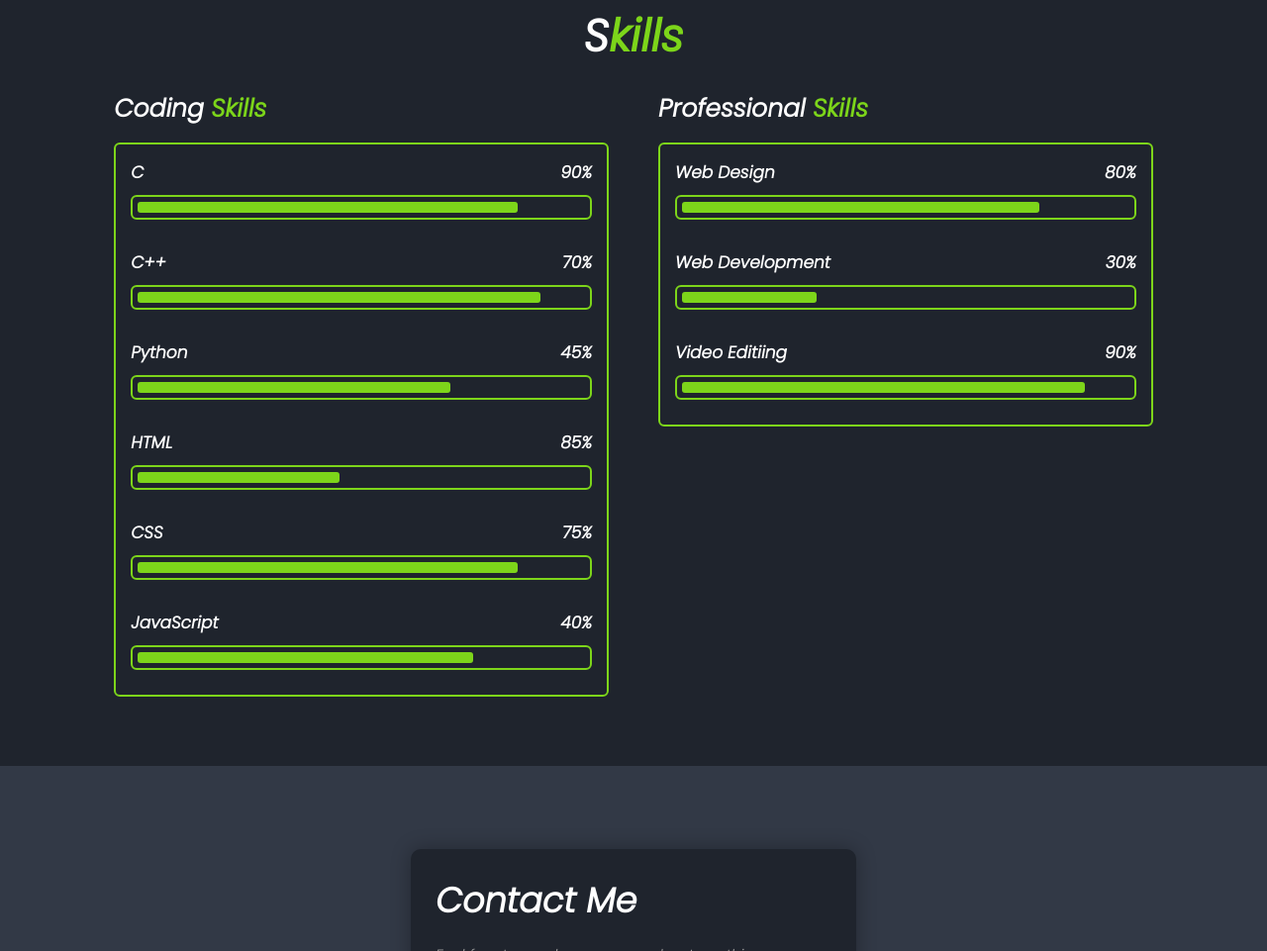
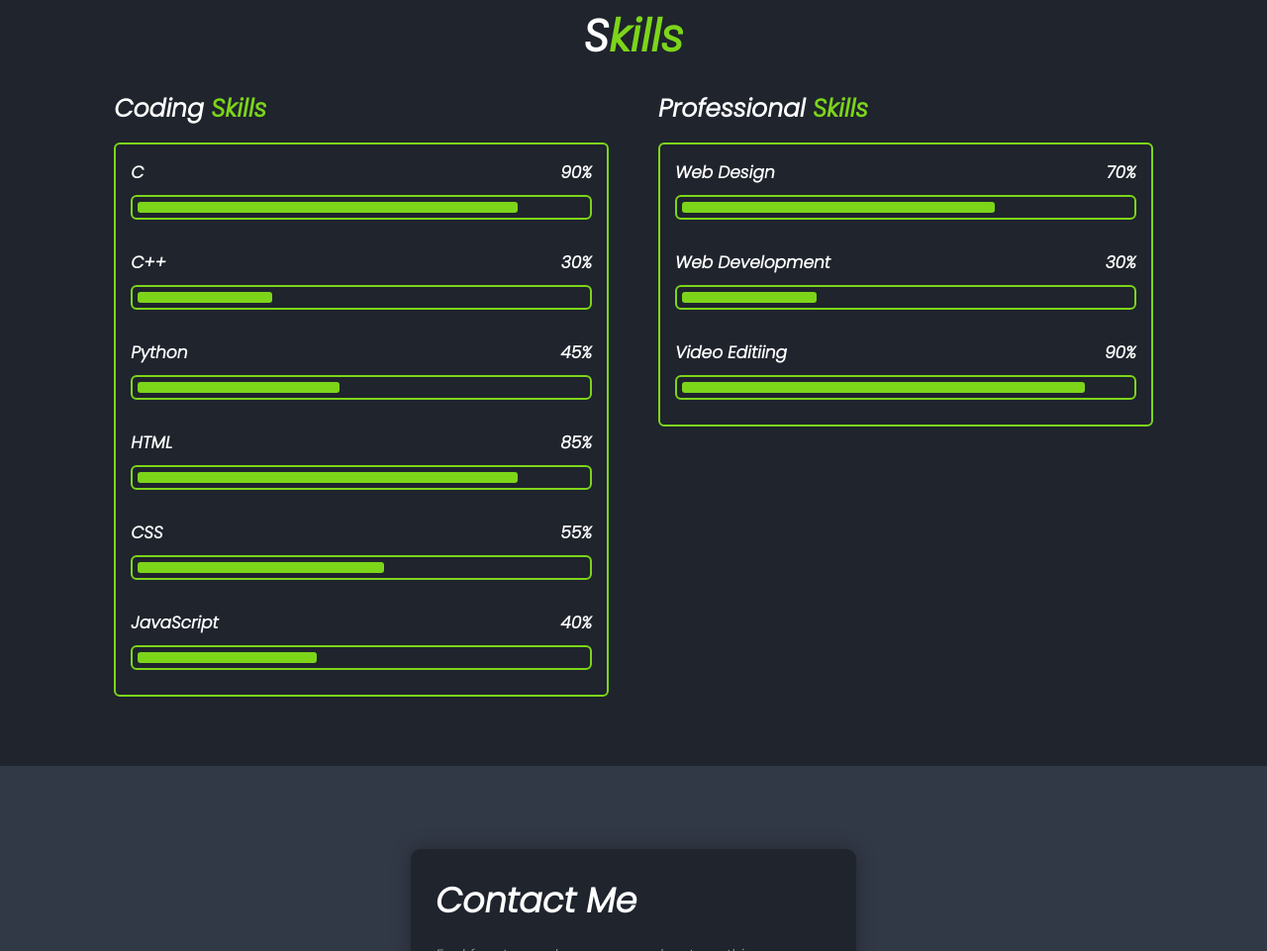
Before and after one commit to Imbharath01/Portfolio2v, a plain HTML site: page index.html in a window 1280 px wide. Shown: the part 3272-4233 px from the top of the page at 99% size. Drawn offline with nearby package versions, Linux system fonts and the light colour scheme; a web font is replaced by a local one.

Commit message:
Add files via upload

```diff
--- a/Style.css
+++ b/Style.css
@@ -527,23 +527,23 @@ footer ul li a:hover{
 }
 
 .skills-column:nth-child(1) .skills-content .progress:nth-child(2) .bar span{
-    width:90%;
+    width:30%;
 }
 
 .skills-column:nth-child(1) .skills-content .progress:nth-child(3) .bar span{
-    width:70%;
+    width:45%;
 }
 
 .skills-column:nth-child(1) .skills-content .progress:nth-child(4) .bar span{
-    width: 45%;
+    width: 85%;
 }
 
 .skills-column:nth-child(1) .skills-content .progress:nth-child(5) .bar span{
-    width:85%;
+    width:55%;
 }
 
 .skills-column:nth-child(1) .skills-content .progress:nth-child(6) .bar span{
-    width:75%;
+    width:40%;
 }
 
 .skills-column:nth-child(1) .skills-content .progress:nth-child(7) .bar span{
@@ -551,7 +551,7 @@ footer ul li a:hover{
 }
 
 .skills-column:nth-child(2) .skills-content .progress:nth-child(1) .bar span{
-    width:80%;
+    width:70%;
 }
 
 .skills-column:nth-child(2) .skills-content .progress:nth-child(2) .bar span{
--- a/index.html
+++ b/index.html
@@ -165,7 +165,7 @@
                         </div>
 
                         <div class="progress">
-                            <h3>C++ <span>70%</span></h3>
+                            <h3>C++ <span>30%</span></h3>
                             <div class="bar"><span></span></div>
                         </div>
 
@@ -180,7 +180,7 @@
                         </div>
 
                         <div class="progress">
-                            <h3>CSS <span>75%</span></h3>
+                            <h3>CSS <span>55%</span></h3>
                             <div class="bar"><span></span></div>
                         </div>
 
@@ -198,7 +198,7 @@
                 <div class="skills-box">
                     <div class="skills-content">
                         <div class="progress">
-                            <h3>Web Design <span>80%</span></h3>
+                            <h3>Web Design <span>70%</span></h3>
                             <div class="bar"><span></span></div>
                         </div>
 
```
